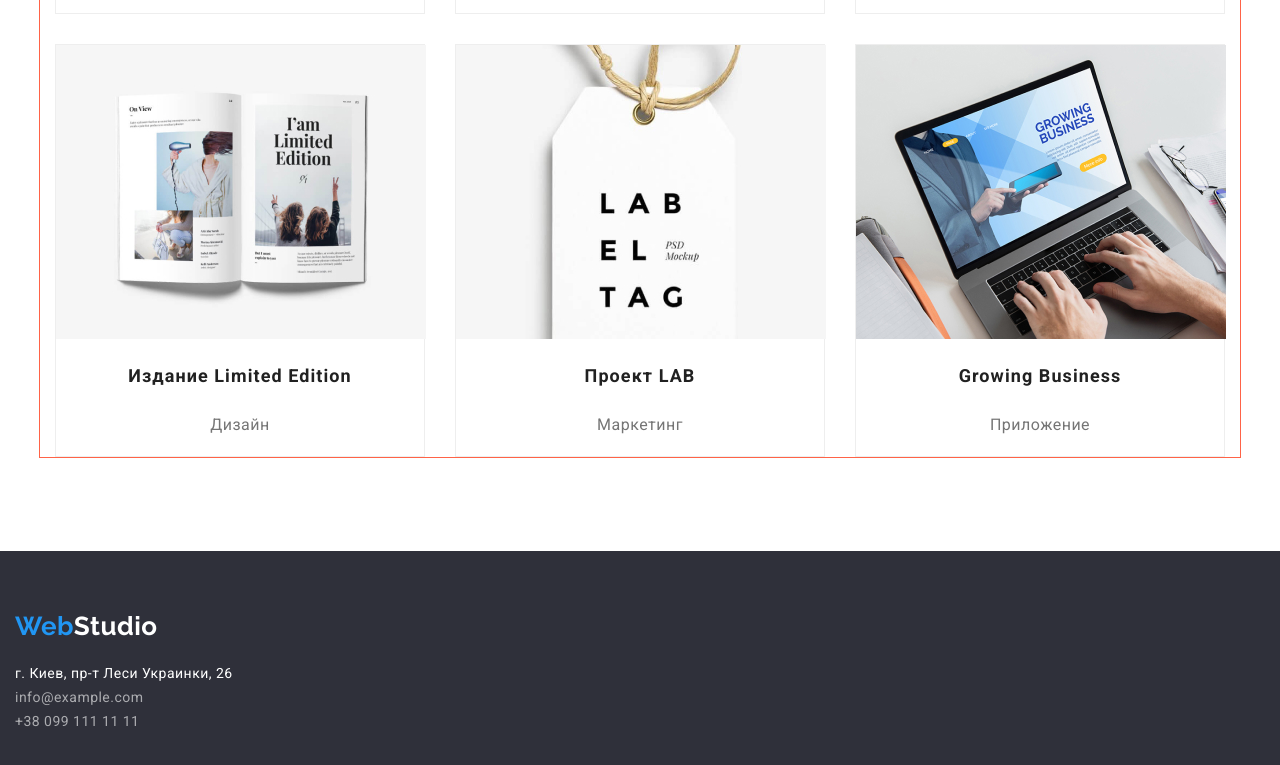
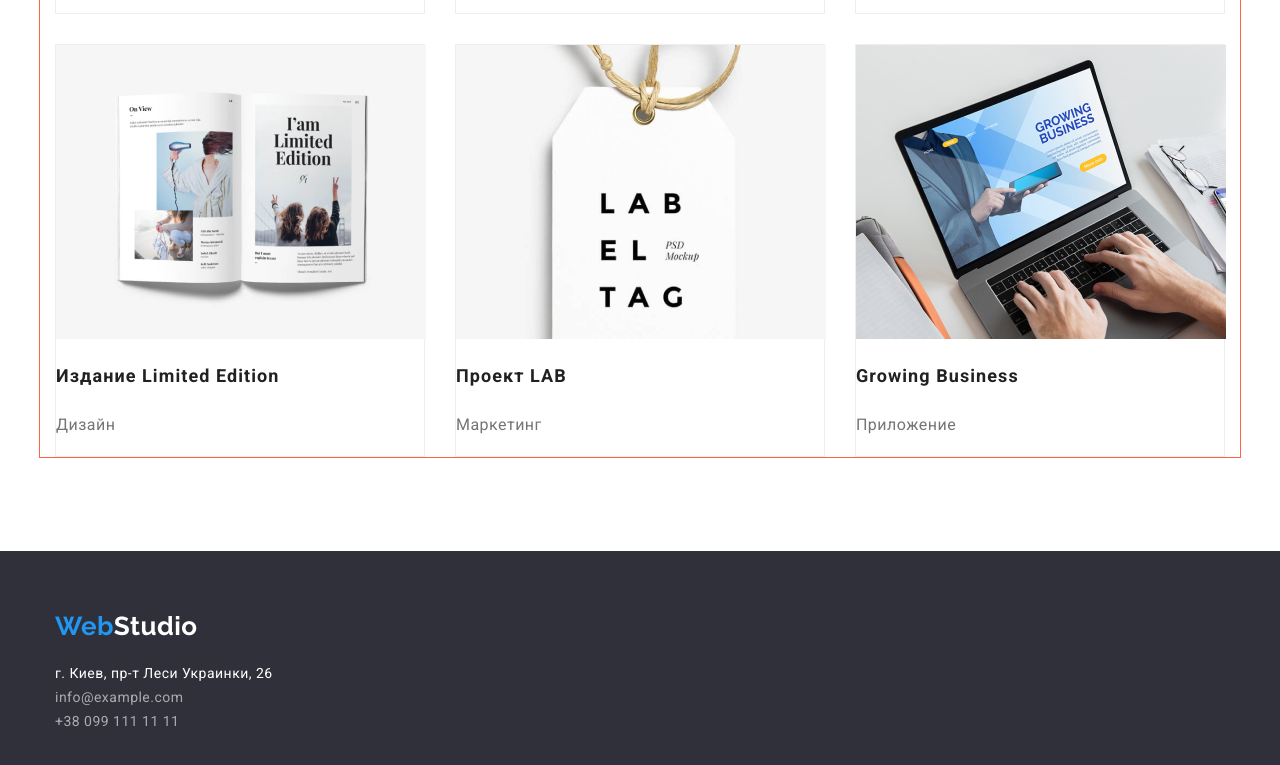
Before and after one commit to AndriiZiborov/goit-markup-hw-03, a plain HTML site: page portfolio.html in a window 1280 px wide. Shown: the part 1099-1864 px from the top of the page. Drawn offline with Linux system fonts and the light colour scheme.

Commit message:
закончил оформление блоков

```diff
--- a/css/styles.css
+++ b/css/styles.css
@@ -424,10 +424,13 @@ margin-right: 8px;
 }
 
 .offers a {
+
+
   text-decoration: none;
 }
 
 .offers-page {
+
 
 
   display: flex;
@@ -436,9 +439,11 @@ margin-right: 8px;
 }
 
   .offers-page-element {
-    width: 370px;
+    width: calc((100% - 60px) / 3);
     margin-right: 30px;
     margin-bottom: 30px;
+
+    text-align: left;
     border: 1px solid #EEEEEE;
   }
 
--- a/portfolio.html
+++ b/portfolio.html
@@ -165,12 +165,22 @@
 
    <!--Футер-->
    <footer>
+
+    <div class="footer-contaier">
         <a class="footer-logo" href="./index.html"><span class="logo">Web</span>Studio</a>
       <address>
            г. Киев, пр-т Леси Украинки, 26 <br />
          <a href="mailto:info@example.com">info@example.com</a> <br />
          <a href="tel:+380991111111">+38 099 111 11 11</a>
       </address>
+    </div>
+
+
+
+
+
+
+
 
    </footer>
 </body>
```
Lines whose indentation alone changed are shown as unchanged.
